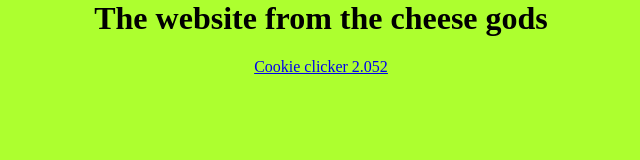
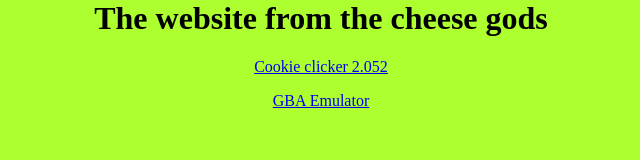
Before and after one commit to STANTHECHEESEMAN/cheesy-website, a plain HTML site: page index.html in a window 1280 px wide. Shown: the whole page, without its empty margins (319-959 px from the left). Drawn offline with Linux system fonts and the light colour scheme.

Commit message:
Update index.html

```diff
--- a/index.html
+++ b/index.html
@@ -9,5 +9,7 @@
    <h1>The website from the cheese gods</h1>
    <a href="https://stanthecheeseman.github.io/Cookie-Clicker-2.052-web-version/"
    <p> Cookie clicker 2.052</p>
+   <a href="https://stanthecheeseman.github.io/GBA-Emulator/"
+   <p> GBA Emulator</p>
 </body>
 </html>
```
